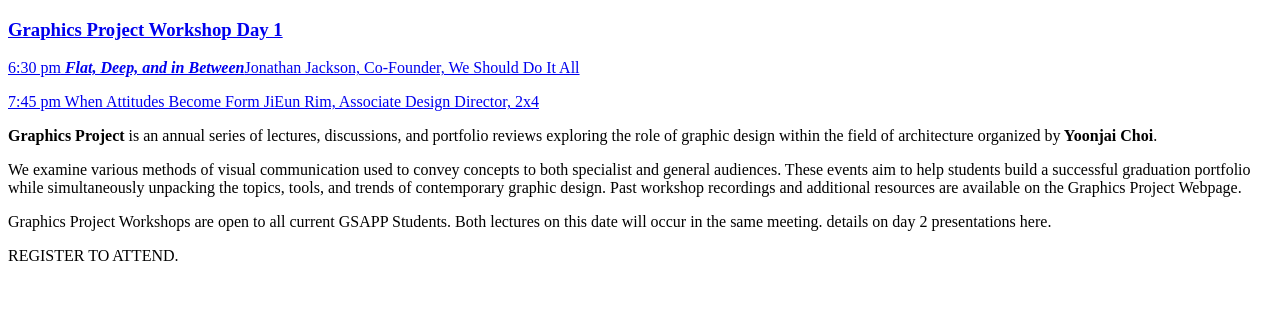
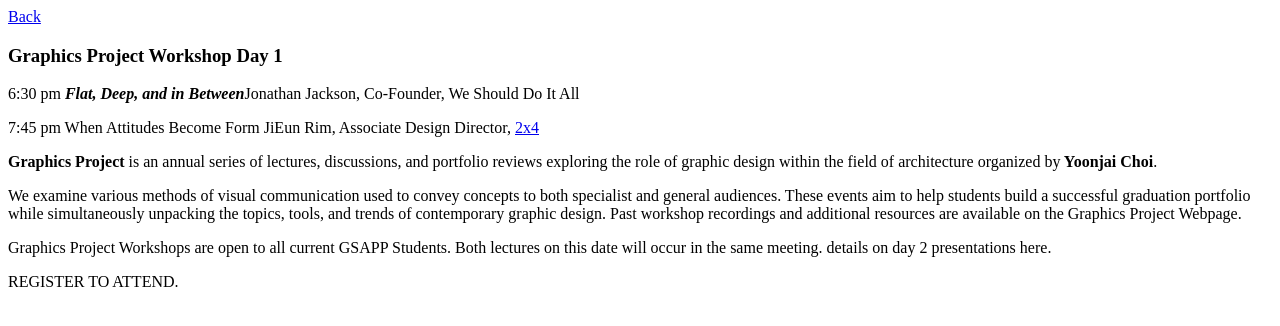
Before and after one commit to jmk2301/miniature-chainsaw, a plain HTML site: page starter_code_week_02/gsapp_event/index.html in a window 1280 px wide. Drawn offline with Linux system fonts and the light colour scheme.

Commit message:
230919_Class Updates_v2

```diff
--- a/starter_code_week_02/gsapp_event/index.html
+++ b/starter_code_week_02/gsapp_event/index.html
@@ -7,7 +7,7 @@
 </head>
 <body>
     <div>
-        <a href="../../index.html"><Back</a>
+        <a href="../../index.html">Back</a>
     </div>
 
    <h3>Graphics Project Workshop Day 1</h3>
```
Also changed, not shown: starter_code_week_02/houses_or_museums/index.html (+1 -1 lines).
